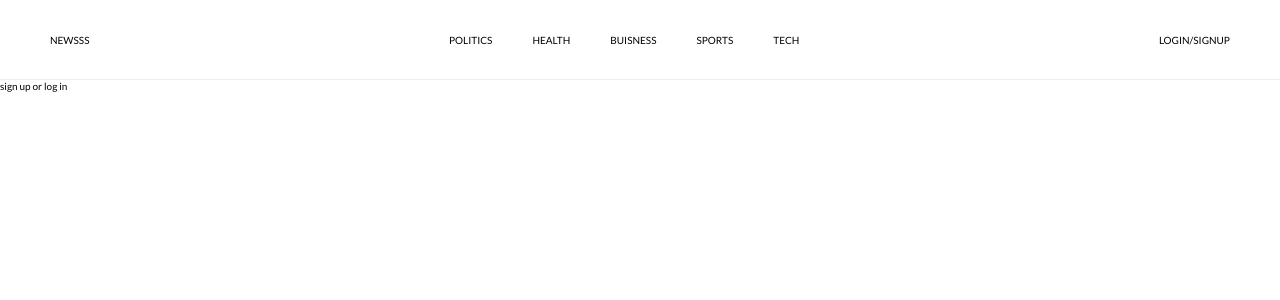
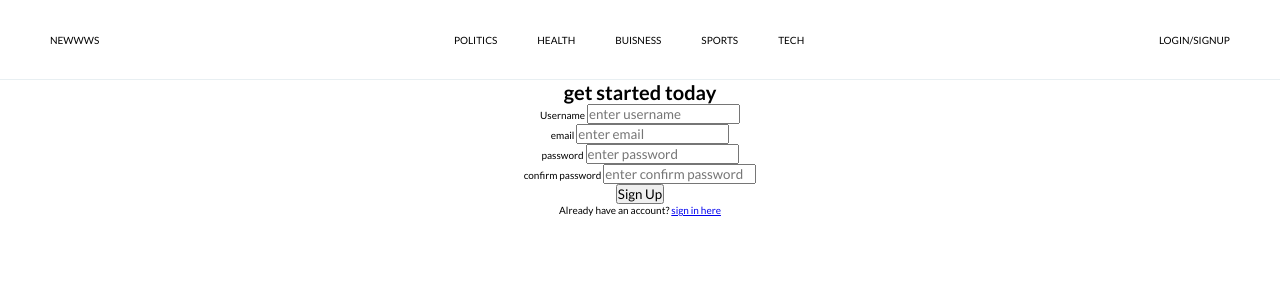
Before and after one commit to AlexBurrr/news-react, a React (Create React App) app: page /logInSignUp in a window 1280 px wide. Shown: the top 300 px of the page. Built offline with nearby package versions, Linux system fonts and the light colour scheme.

Commit message:
created boiler plate form

```diff
--- a/public/index.html
+++ b/public/index.html
@@ -24,7 +24,7 @@
       work correctly both with client-side routing and a non-root public URL.
       Learn how to configure a non-root public URL by running `npm run build`.
     -->
-  <title>React App</title>
+  <title>Newwws</title>
 </head>
 
 <body>
--- a/src/Components/Nav.js
+++ b/src/Components/Nav.js
@@ -36,7 +36,7 @@ margin-right: 5rem;
 const Nav = () => {
     return (
         <NavContainer>
-            <Link to='/'><SiteIcon>Newsss</SiteIcon></Link>
+            <Link to='/'><SiteIcon>Newwws</SiteIcon></Link>
             <ItemUl>
                 <Link to='politics'><ItemLi>Politics</ItemLi></Link>
                 <Link to='health'><ItemLi>Health</ItemLi></Link>
--- a/src/Pages/SignUpLogIn.js
+++ b/src/Pages/SignUpLogIn.js
@@ -1,10 +1,50 @@
 import React from 'react'
+import styled from 'styled-components'
+
+
+const FormContent = styled.div`
+width: 100%;
+text-align: center;
+`
+const Form = styled.form``
+const FormTitle = styled.h1``
+const FormInputs = styled.div``
+const FormLabel = styled.label``
+const FormInput = styled.input``
+const FormButton = styled.button``
+const Already = styled.span``
+
+
+
+
 
 const SignUpLogIn = () => {
     return (
-        <div>
-            sign up or log in
-        </div>
+        <FormContent>
+            <Form>
+                <FormTitle>get started today</FormTitle>
+                <FormInputs>
+                    <FormLabel htmlFor='username'>Username </FormLabel>
+                    <FormInput id='username' type='text' name='username' placeholder='enter username' />
+                </FormInputs>
+                <FormInputs>
+                    <FormLabel htmlFor='email'>email </FormLabel>
+                    <FormInput id='email' type='email' name='email' placeholder='enter email' />
+                </FormInputs>
+                <FormInputs>
+                    <FormLabel htmlFor='password'>password </FormLabel>
+                    <FormInput id='password' type='password' name='password' placeholder='enter password' />
+                </FormInputs>
+                <FormInputs>
+                    <FormLabel htmlFor='confirm password'>confirm password </FormLabel>
+                    <FormInput id='confirm password' type='confirm password' name='confirm password' placeholder='enter confirm password' />
+                </FormInputs>
+
+                <FormButton type='submit'>Sign Up</FormButton>
+            </Form>
+            <Already>Already have an account? <a href='#'>sign in here</a></Already>
+
+        </FormContent>
     )
 }
 
```
Also changed, not shown: src/Components/Form.js (added, +12 -0 lines).
